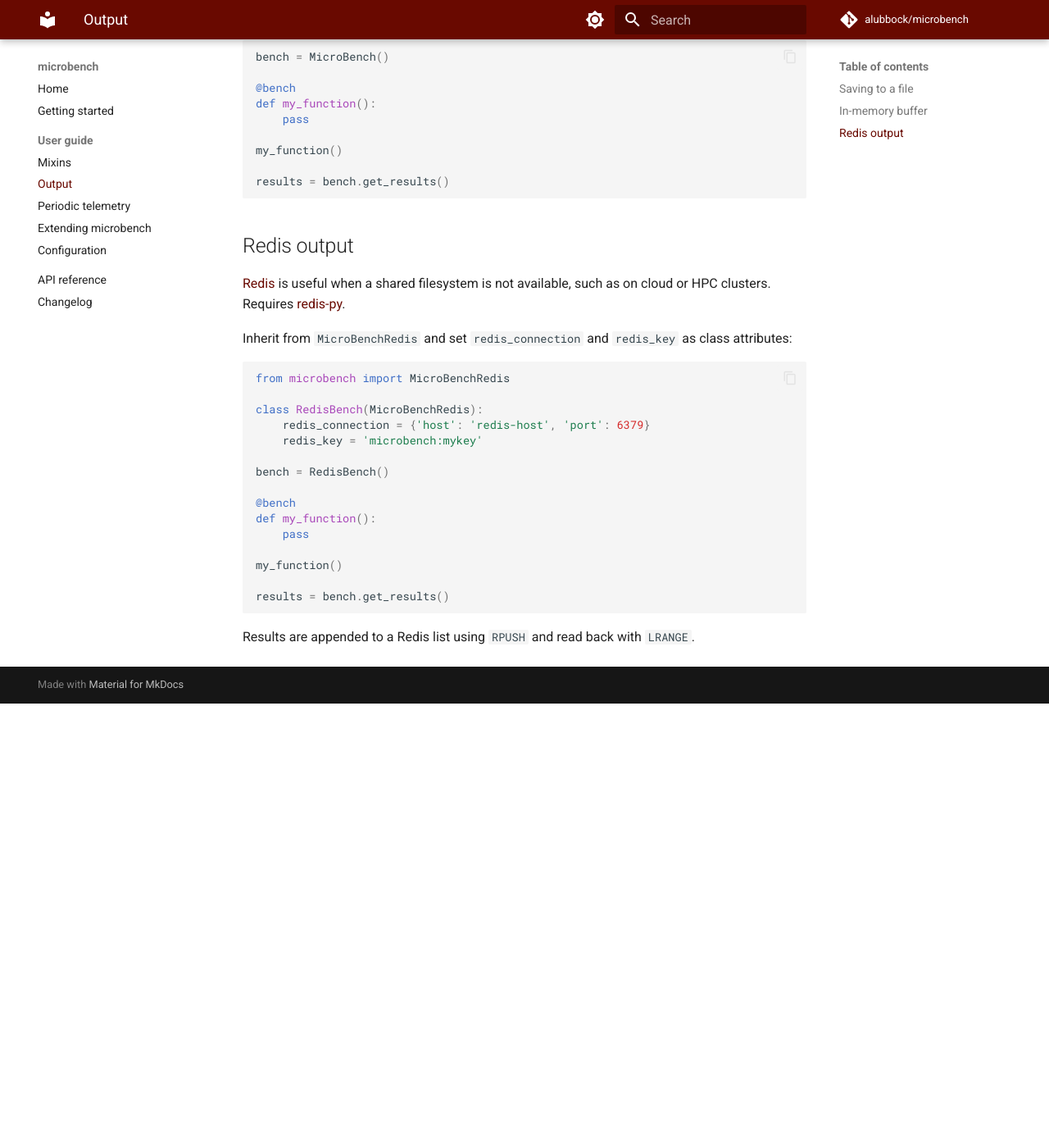
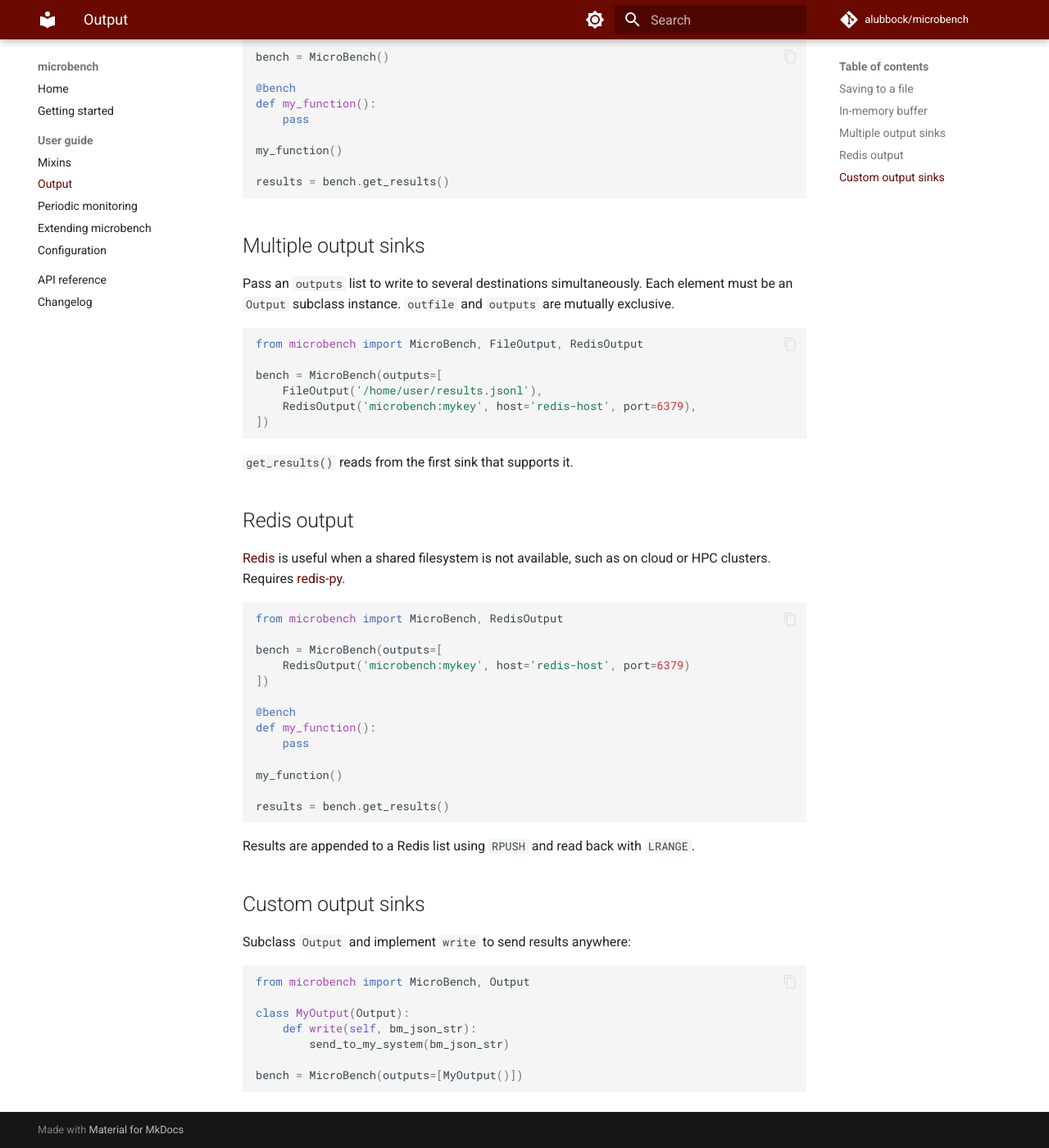
Before and after one commit to alubbock/microbench, an MkDocs documentation site: the page built from docs/user-guide/output.md, in a window 1280 px wide and 1400 px high, scrolled down 887 px. Shown: the whole window at 82% size. Built offline with MkDocs 1.6.1 and Material for MkDocs 9.7.7, drawn with Linux system fonts in a browser that asks for light colours; comment, search, counter and statistics services are not loaded; the version menu is left out; before the commit the page ends 1745 px from its top, so only the background shows below that.

Commit message:
docs: update documentation for v2.0
- monitoring.md: rename telemetry -> monitor throughout (method, interval,
  timeout, result field); note is now "Renamed from v1.x" rather than forward-looking
- output.md: replace MicroBenchRedis with RedisOutput/outputs= architecture;
  add multi-sink and custom sink sections
- api-reference.md: remove MicroBenchRedis; add Output, FileOutput, RedisOutput
- index.md: replace MicroBenchRedis with RedisOutput in requirements table;
  update "telemetry" -> "periodic monitoring"
- configuration.md: update runtime impact note to monitor_interval
- mkdocs.yml: rename nav entry "Periodic telemetry" -> "Periodic monitoring"
- README.md: resolve merge conflict, keep new concise style, update to v2.0

````diff
--- a/docs/api-reference.md
+++ b/docs/api-reference.md
@@ -4,7 +4,13 @@
 
 ::: microbench.MicroBench
 
-::: microbench.MicroBenchRedis
+## Output sinks
+
+::: microbench.Output
+
+::: microbench.FileOutput
+
+::: microbench.RedisOutput
 
 ## Mixins
 
--- a/docs/user-guide/output.md
+++ b/docs/user-guide/output.md
@@ -52,23 +52,35 @@ my_function()
 results = bench.get_results()
 ```
 
+## Multiple output sinks
+
+Pass an `outputs` list to write to several destinations simultaneously.
+Each element must be an `Output` subclass instance. `outfile` and `outputs`
+are mutually exclusive.
+
+```python
+from microbench import MicroBench, FileOutput, RedisOutput
+
+bench = MicroBench(outputs=[
+    FileOutput('/home/user/results.jsonl'),
+    RedisOutput('microbench:mykey', host='redis-host', port=6379),
+])
+```
+
+`get_results()` reads from the first sink that supports it.
+
 ## Redis output
 
 [Redis](https://redis.io) is useful when a shared filesystem is not
 available, such as on cloud or HPC clusters. Requires
 [redis-py](https://github.com/andymccurdy/redis-py).
 
-Inherit from `MicroBenchRedis` and set `redis_connection` and `redis_key`
-as class attributes:
+```python
+from microbench import MicroBench, RedisOutput
 
-```python
-from microbench import MicroBenchRedis
-
-class RedisBench(MicroBenchRedis):
-    redis_connection = {'host': 'redis-host', 'port': 6379}
-    redis_key = 'microbench:mykey'
-
-bench = RedisBench()
+bench = MicroBench(outputs=[
+    RedisOutput('microbench:mykey', host='redis-host', port=6379)
+])
 
 @bench
 def my_function():
@@ -81,3 +93,17 @@ results = bench.get_results()
 
 Results are appended to a Redis list using `RPUSH` and read back with
 `LRANGE`.
+
+## Custom output sinks
+
+Subclass `Output` and implement `write` to send results anywhere:
+
+```python
+from microbench import MicroBench, Output
+
+class MyOutput(Output):
+    def write(self, bm_json_str):
+        send_to_my_system(bm_json_str)
+
+bench = MicroBench(outputs=[MyOutput()])
+```
--- a/mkdocs.yml
+++ b/mkdocs.yml
@@ -66,7 +66,7 @@ nav:
   - User guide:
     - Mixins: user-guide/mixins.md
     - Output: user-guide/output.md
-    - Periodic telemetry: user-guide/monitoring.md
+    - Periodic monitoring: user-guide/monitoring.md
     - Extending microbench: user-guide/extending.md
     - Configuration: user-guide/configuration.md
   - API reference: api-reference.md
````
Also changed, not shown: docs/index.md (+2 -2 lines), docs/user-guide/configuration.md (+2 -2 lines), docs/user-guide/monitoring.md (+18 -18 lines).
